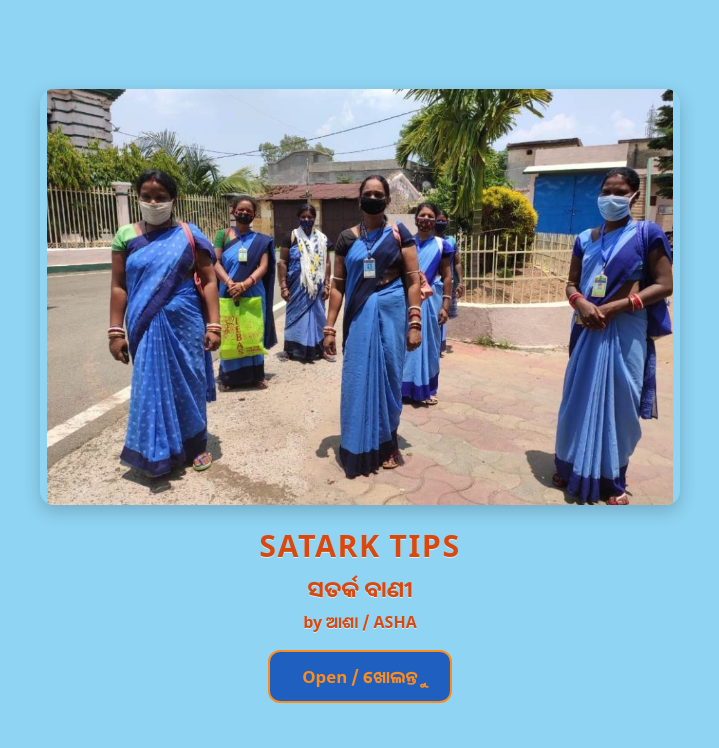
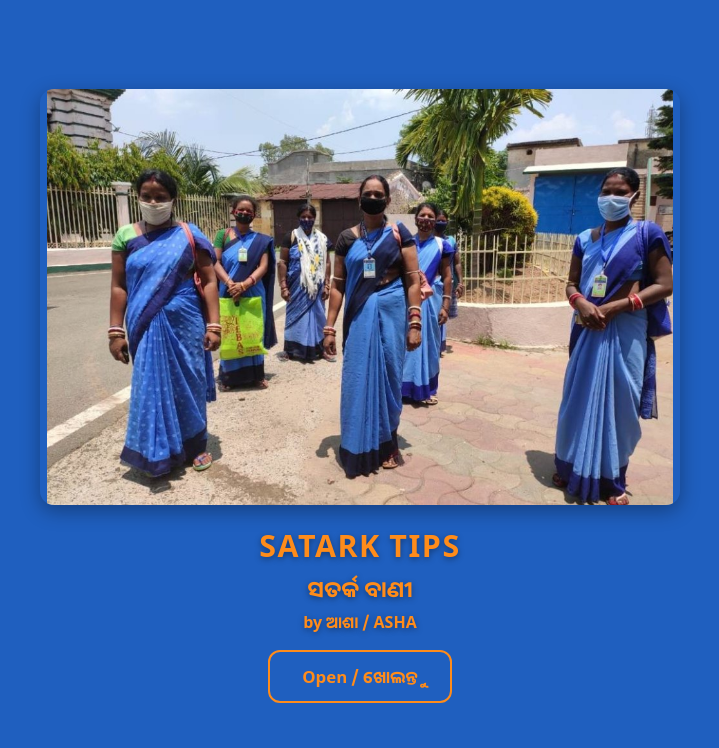
Before and after one commit to nandiniprava1952-spec/IEC, a plain HTML site: page index.html in a window 1280 px wide. Shown: the top 748 px of the page, without its empty margins (280-999 px from the left). Drawn offline with Linux system fonts and the light colour scheme.

Commit message:
Add files via upload

```diff
--- a/index.html
+++ b/index.html
@@ -3,7 +3,7 @@
 <meta name="viewport" content="width=device-width,initial-scale=1,viewport-fit=cover">
 <title>SATARK TIPS / ସତର୍କ ବାଣୀ</title>
 <link rel="manifest" href="manifest.webmanifest"><link rel="icon" href="icons/icon-192.png"><link rel="apple-touch-icon" href="icons/apple-touch-icon.png">
-<meta name="theme-color" content="#b9d4ea" id="tc">
+<meta name="theme-color" content="#1f5fbf" id="tc">
 <style>
 :root{--bg:#f4f7f6;--card:#fff;--tx:#14211f;--mut:#5b6b68;--pri:#1f5fbf;--bd:#dbe4e2}
 @media(prefers-color-scheme:dark){:root{--bg:#10181a;--card:#182326;--tx:#e8f0ee;--mut:#9db0ac;--pri:#5b9bf0;--bd:#2a3a3d}}
@@ -25,12 +25,12 @@ video,audio{width:100%;margin-top:8px;border-radius:8px}
 #lb{position:fixed;inset:0;background:#000e;display:none;z-index:9;overflow:auto;touch-action:pan-x pan-y pinch-zoom}
 #lb img{display:block;margin:auto;max-width:100%}#lb button{position:fixed;top:calc(10px + env(safe-area-inset-top));right:12px;font-size:1.4rem;background:#fff;border:0;border-radius:50%;width:40px;height:40px}
 .tip{background:var(--card);border-left:4px solid var(--pri);padding:8px 12px;border-radius:8px;margin:0 0 12px;font-size:.85rem;color:var(--mut)}
-#cover{position:fixed;top:0;left:0;width:100%;height:100vh;height:100dvh;z-index:20;background:#8fd4f3;overflow:hidden;display:flex;flex-direction:column;align-items:center;justify-content:center;gap:8px;text-align:center;padding:calc(16px + env(safe-area-inset-top)) 16px calc(24px + env(safe-area-inset-bottom))}
-#cover .fg{width:100%;max-width:640px;height:auto;max-height:52vh;object-fit:contain;border-radius:14px;box-shadow:0 6px 18px #0003}
+#cover{position:fixed;top:0;left:0;width:100%;height:100vh;height:100dvh;z-index:20;background:#1f5fbf;overflow:hidden;display:flex;flex-direction:column;align-items:center;justify-content:center;gap:8px;text-align:center;padding:calc(16px + env(safe-area-inset-top)) 16px calc(24px + env(safe-area-inset-bottom))}
+#cover .fg{width:100%;max-width:640px;height:auto;max-height:52vh;object-fit:contain;border-radius:14px;box-shadow:0 6px 20px #0005}
 #cover .cv{display:flex;flex-direction:column;align-items:center;gap:4px}
-#cover h2{margin:10px 0 0;font-size:1.9rem;font-weight:800;letter-spacing:.05em;color:#d9480f;text-shadow:0 1px 0 #fff9}
-#cover h3{margin:0;font-size:1.4rem;color:#d9480f;text-shadow:0 1px 0 #fff9}
-#cover p{margin:0;font-weight:700;color:#d9480f;text-shadow:0 1px 0 #fff9}
+#cover h2{margin:10px 0 0;font-size:1.9rem;font-weight:800;letter-spacing:.05em;color:#ff8c1a;text-shadow:0 2px 6px #0006}
+#cover h3{margin:0;font-size:1.4rem;color:#ff8c1a;text-shadow:0 2px 6px #0006}
+#cover p{margin:0;font-weight:700;color:#ff8c1a;text-shadow:0 2px 6px #0006}
 #cover button{background:#1f5fbf;color:#ff8c1a;border:2px solid #ff8c1a;border-radius:12px;padding:12px 32px;font:inherit;font-size:1.05rem;font-weight:700;margin-top:12px}
 #pv{position:fixed;inset:0;z-index:15;background:#2b2f33;display:none;flex-direction:column}
 .pvb{background:var(--pri);color:#fff;display:flex;gap:8px;align-items:center;padding:calc(8px + env(safe-area-inset-top)) 10px 8px}
@@ -52,6 +52,7 @@ main{padding-left:max(12px,env(safe-area-inset-left));padding-right:max(12px,env
 #lb button{width:48px;height:48px}
 @media(max-width:360px){.grid{grid-template-columns:1fr}}
 @media(min-width:700px){.grid{grid-template-columns:repeat(4,1fr)}}
+header,.pvb{background:#1f5fbf}
 </style></head><body>
 <div id="cover"><img class="fg" src="icons/cover-full.jpg" alt="ASHA workers"><div class="cv"><h2>SATARK TIPS</h2><h3>ସତର୍କ ବାଣୀ</h3><p>by ଆଶା / ASHA</p><button id="go">Open / ଖୋଲନ୍ତୁ</button></div></div>
 <header><button id="back" hidden aria-label="Back">←</button><h1 id="ttl">SATARK TIPS / ସତର୍କ ବାଣୀ</h1><button id="inst" hidden title="Install app" aria-label="Install app">📲</button><button id="save" title="Save for offline">⬇ Offline</button></header>
--- a/sw.js
+++ b/sw.js
@@ -1,4 +1,4 @@
-const V='iec-v20',SHELL=['./','index.html','manifest.webmanifest','content.json','icons/icon-192.png','icons/icon-512.png','icons/icon-maskable-512.png','icons/apple-touch-icon.png','icons/cover-full.jpg','lib/pdf.min.js','lib/pdf.worker.min.js'];
+const V='iec-v21',SHELL=['./','index.html','manifest.webmanifest','content.json','icons/icon-192.png','icons/icon-512.png','icons/icon-maskable-512.png','icons/apple-touch-icon.png','icons/cover-full.jpg','lib/pdf.min.js','lib/pdf.worker.min.js'];
 self.addEventListener('install',e=>{e.waitUntil(caches.open(V).then(c=>c.addAll(SHELL)));self.skipWaiting()});
 self.addEventListener('activate',e=>{e.waitUntil(caches.keys().then(k=>Promise.all(k.filter(x=>x!==V&&x!==V+'-media').map(x=>caches.delete(x)))).then(()=>self.clients.claim()))});
 self.addEventListener('fetch',e=>{
```
